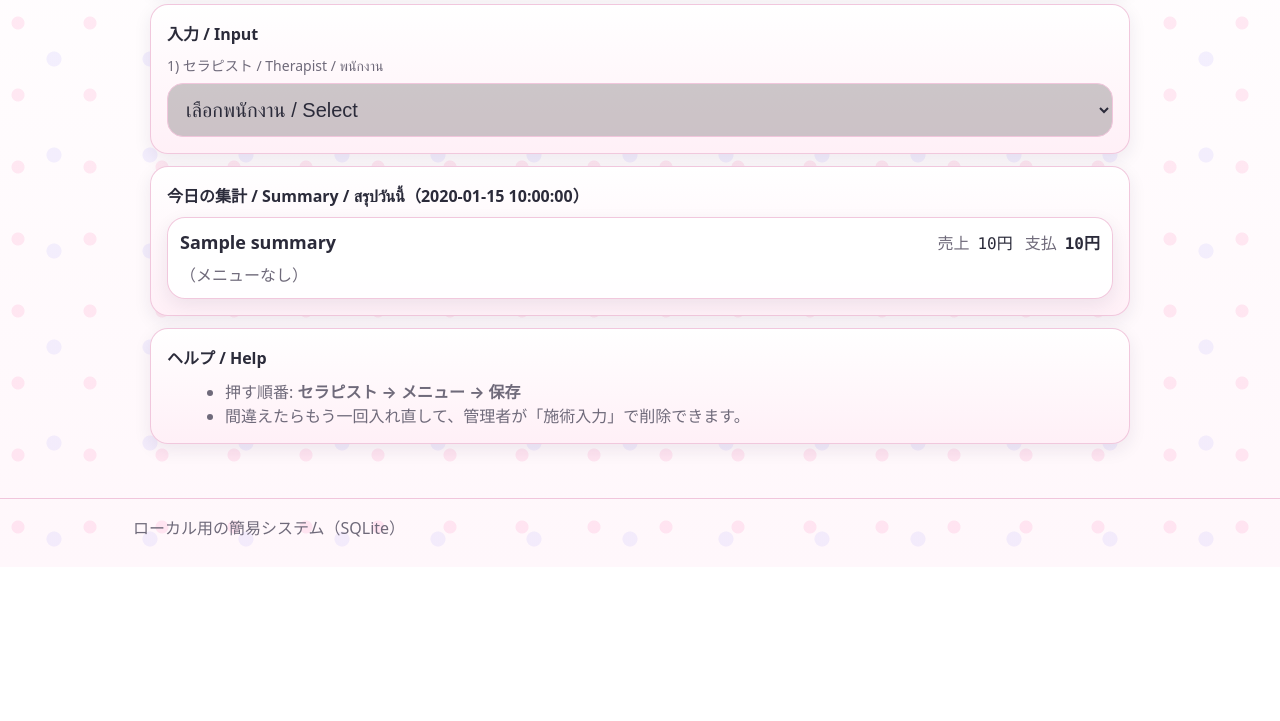
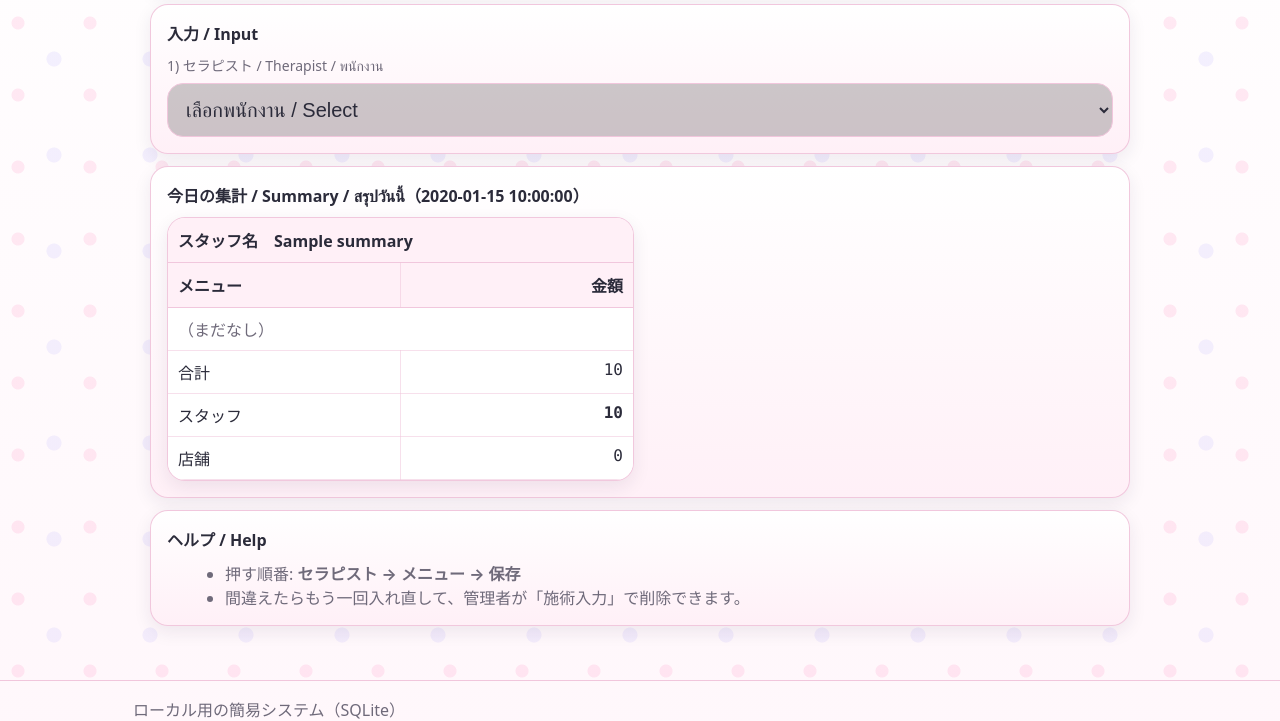
Before and after one commit to shunsoco-stack/InvoiceFromTherapist, a Flask app: template app/templates/kiosk.html in a window 1280 px wide. Shown: the part 283-1004 px from the top of the page. Before the commit the page ends 830 px from the top, so only its background shows below. Run offline with Flask 3, Linux system fonts and the light colour scheme; the template is opened without the code that fills it: most values are stand-ins (such as "Sample title", 1, 10 or a date in 2020); parts of the project's set-up code (start-up, migrations or seed data) failed here and were passed over.

Commit message:
Refactor kiosk to display items by therapist
Co-authored-by: shun.soco <shun.soco@gmail.com>

```diff
--- a/app/app.py
+++ b/app/app.py
@@ -38,14 +38,14 @@ def create_app() -> Flask:
         try:
             therapists, menus = _load_active_therapists_and_menus(conn)
             summaries, details = _compute_daily_summary(conn, service_date)
-            menu_breakdown = _kiosk_menu_breakdown(details)
+            items_by_therapist = _kiosk_items_by_therapist(details)
             return render_template(
                 "kiosk.html",
                 service_date=service_date,
                 therapists=therapists,
                 menus=menus,
                 summaries=summaries,
-                menu_breakdown=menu_breakdown,
+                items_by_therapist=items_by_therapist,
             )
         finally:
             conn.close()
@@ -78,20 +78,22 @@ def create_app() -> Flask:
         finally:
             conn.close()
 
-    def _kiosk_menu_breakdown(details: List[Dict[str, object]]) -> Dict[int, List[str]]:
+    def _kiosk_items_by_therapist(details: List[Dict[str, object]]) -> Dict[int, List[Dict[str, object]]]:
         """
-        Per-therapist menu list for the day.
+        Per-therapist item list for the day (for kiosk summary sheet).
         - Do NOT compress as "×2" etc.
-        - If quantity > 1 (entered via admin), repeat menu name that many times.
+        - If quantity > 1 (entered via admin), repeat the line that many times.
         """
-        out: Dict[int, List[str]] = {}
+        out: Dict[int, List[Dict[str, object]]] = {}
         for d in details:
             tid = int(d["therapist_id"])
             name = str(d["menu_name"])
+            price = int(d.get("price", 0))
             qty = max(1, int(d.get("quantity", 1)))
             if tid not in out:
                 out[tid] = []
-            out[tid].extend([name] * qty)
+            for _ in range(qty):
+                out[tid].append({"menu_name": name, "price": price})
         return out
 
     # ----------------
--- a/app/static/style.css
+++ b/app/static/style.css
@@ -230,36 +230,46 @@ input::placeholder{ color: rgba(169,180,202,.7); }
   background: rgba(0,0,0,.20);
 }
 
-/* Kiosk summary cards (per therapist, vertical) */
-.kioskSummary{ display:flex; flex-direction: column; gap: 12px; }
-.kioskSummaryCard{
+/* Kiosk summary "sheet" (like paper table) */
+.kioskSheets{
+  display:grid;
+  grid-template-columns: 1fr;
+  gap: 12px;
+}
+@media (min-width: 920px){
+  .kioskSheets{ grid-template-columns: 1fr 1fr; }
+}
+.kioskSheet{
+  background: rgba(255,255,255,.96);
   border: 1px solid rgba(241,198,220,.95);
-  background: rgba(255,255,255,.92);
   border-radius: 18px;
-  padding: 12px;
+  overflow:hidden;
   box-shadow: var(--shadow2);
 }
-.kioskSummaryHead{
-  display:flex;
-  gap: 10px;
-  align-items: flex-start;
-  justify-content: space-between;
-  flex-wrap: wrap;
-  margin-bottom: 8px;
+.kioskSheetTable{
+  width:100%;
+  border-collapse: collapse;
+  table-layout: fixed;
 }
-.kioskSummaryName{ font-weight: 900; font-size: 18px; }
-.kioskSummaryTotals{ display:flex; gap: 12px; flex-wrap: wrap; }
-.kioskSummaryTotalItem{ display:flex; gap: 8px; align-items: baseline; }
-.kioskSummaryMenus{ margin-top: 6px; }
-.kioskMenuList{
-  margin: 0;
-  padding-left: 18px;
-  display:grid;
-  grid-template-columns: repeat(2, minmax(0, 1fr));
-  gap: 6px 12px;
+.kioskSheetTh{
+  padding: 10px 10px;
+  font-weight: 800;
+  background: rgba(255,240,247,.95);
+  border-bottom: 1px solid rgba(241,198,220,.95);
+  border-right: 1px solid rgba(241,198,220,.55);
+  text-align:left;
 }
-@media (min-width: 860px){
-  .kioskMenuList{ grid-template-columns: repeat(3, minmax(0, 1fr)); }
+.kioskSheetTh--right{ text-align:right; }
+.kioskSheetTd{
+  padding: 9px 10px;
+  border-bottom: 1px solid rgba(241,198,220,.55);
+  border-right: 1px solid rgba(241,198,220,.55);
+  vertical-align: top;
+}
+.kioskSheetTd--right{ text-align:right; }
+.kioskSheetTable tr > *:last-child{ border-right: none; }
+.kioskSheetTable tfoot .kioskSheetTd{
+  background: rgba(255,255,255,.98);
 }
 
 .pickGrid{
--- a/app/templates/kiosk.html
+++ b/app/templates/kiosk.html
@@ -57,35 +57,49 @@
         {% if summaries|length == 0 %}
           <div class="muted">まだ記録がありません。</div>
         {% else %}
-          <div class="kioskSummary">
+          <div class="kioskSheets">
             {% for s in summaries %}
-              <div class="kioskSummaryCard">
-                <div class="kioskSummaryHead">
-                  <div class="kioskSummaryName">{{ s.therapist_name }}</div>
-                  <div class="kioskSummaryTotals">
-                    <div class="kioskSummaryTotalItem">
-                      <span class="muted">売上</span>
-                      <span class="mono">{{ "{:,}".format(s.sales_total) }}円</span>
-                    </div>
-                    <div class="kioskSummaryTotalItem">
-                      <span class="muted">支払</span>
-                      <span class="mono strong">{{ "{:,}".format(s.payout_total) }}円</span>
-                    </div>
-                  </div>
-                </div>
-
-                <div class="kioskSummaryMenus">
-                  {% set menus = menu_breakdown.get(s.therapist_id, []) %}
-                  {% if menus|length == 0 %}
-                    <div class="muted">（メニューなし）</div>
-                  {% else %}
-                    <ul class="kioskMenuList">
-                      {% for m in menus %}
-                        <li class="mono">{{ m }}</li>
-                      {% endfor %}
-                    </ul>
-                  {% endif %}
-                </div>
+              {% set items = items_by_therapist.get(s.therapist_id, []) %}
+              {% set shop_share = (s.sales_total|int) - (s.payout_total|int) %}
+              <div class="kioskSheet">
+                <table class="kioskSheetTable">
+                  <thead>
+                    <tr>
+                      <th class="kioskSheetTh" colspan="2">スタッフ名　{{ s.therapist_name }}</th>
+                    </tr>
+                    <tr>
+                      <th class="kioskSheetTh">メニュー</th>
+                      <th class="kioskSheetTh kioskSheetTh--right">金額</th>
+                    </tr>
+                  </thead>
+                  <tbody>
+                    {% for it in items %}
+                      <tr>
+                        <td class="kioskSheetTd mono">{{ it.menu_name }}</td>
+                        <td class="kioskSheetTd kioskSheetTd--right mono">{{ "{:,}".format(it.price) }}</td>
+                      </tr>
+                    {% endfor %}
+                    {% if items|length == 0 %}
+                      <tr>
+                        <td class="kioskSheetTd muted" colspan="2">（まだなし）</td>
+                      </tr>
+                    {% endif %}
+                  </tbody>
+                  <tfoot>
+                    <tr>
+                      <td class="kioskSheetTd">合計</td>
+                      <td class="kioskSheetTd kioskSheetTd--right mono">{{ "{:,}".format(s.sales_total) }}</td>
+                    </tr>
+                    <tr>
+                      <td class="kioskSheetTd">スタッフ</td>
+                      <td class="kioskSheetTd kioskSheetTd--right mono strong">{{ "{:,}".format(s.payout_total) }}</td>
+                    </tr>
+                    <tr>
+                      <td class="kioskSheetTd">店舗</td>
+                      <td class="kioskSheetTd kioskSheetTd--right mono">{{ "{:,}".format(shop_share) }}</td>
+                    </tr>
+                  </tfoot>
+                </table>
               </div>
             {% endfor %}
           </div>
```
